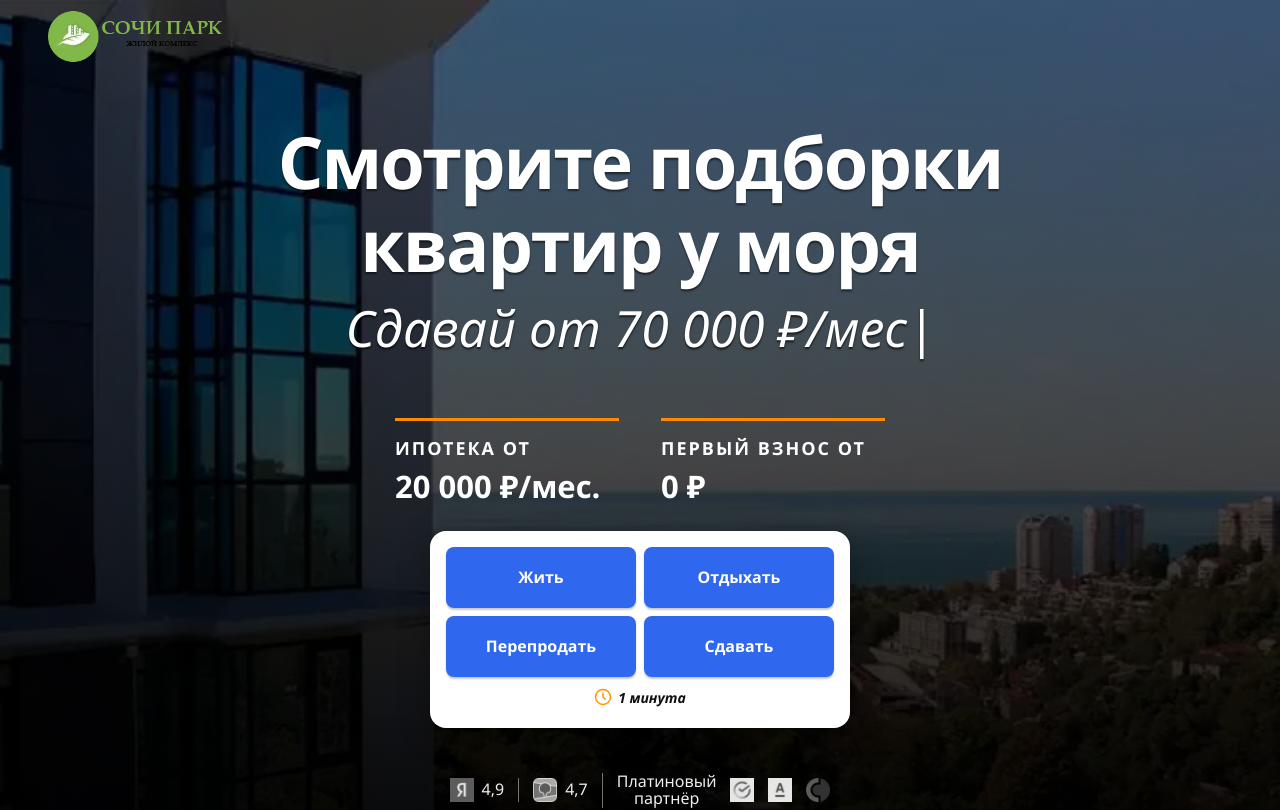
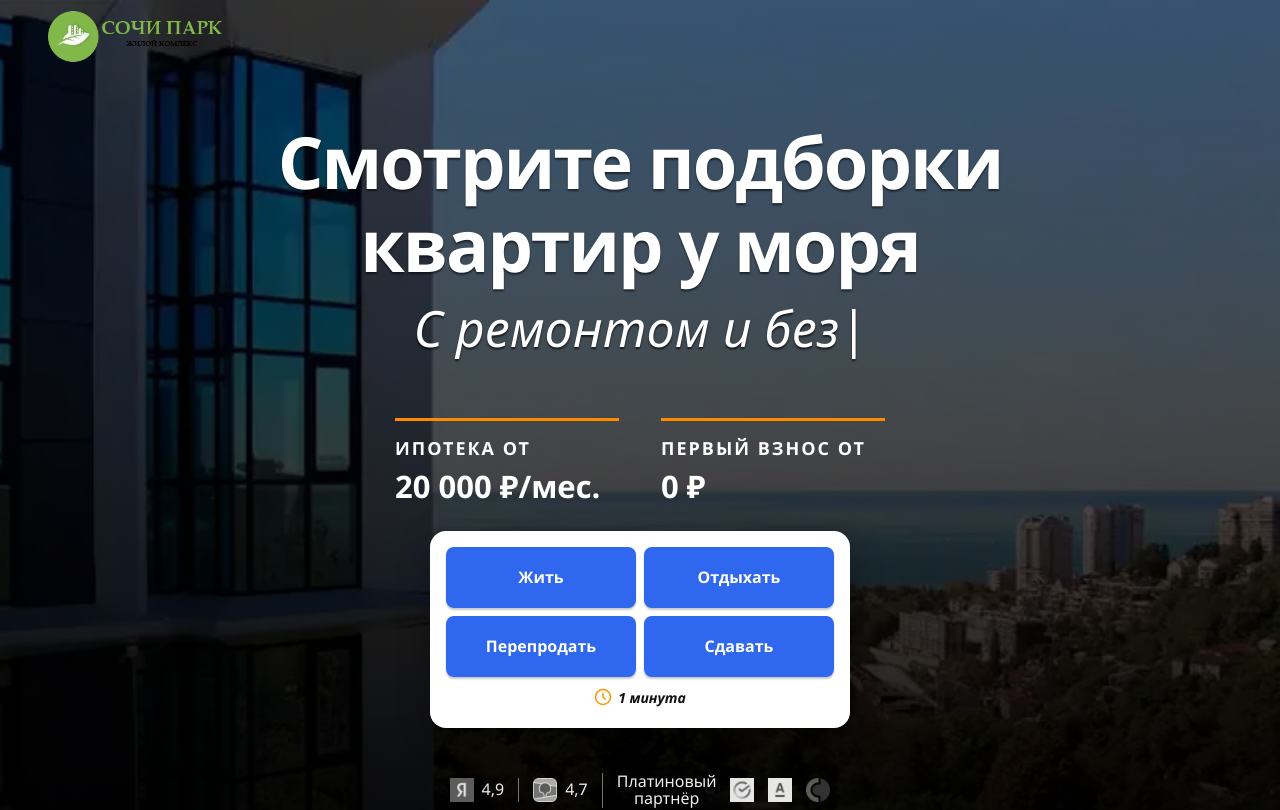
Before and after one commit to igor-jurievich/sochi-park-site-reconstruction, a Next.js app: page / in a window 1280 px wide. Shown: the top 810 px of the page. Built offline with nearby package versions, Linux system fonts and the light colour scheme.

Commit message:
fix: stabilize iPhone mobile layout

```diff
--- a/app/globals.css
+++ b/app/globals.css
@@ -2,9 +2,10 @@
 
 :root { --primary:#3478f6; --primary-deep:#1438ff; --accent:#ff8a00; --text:#1e2022; --muted:#5f6368; --surface-muted:#f7f9fb; }
 * { box-sizing: border-box; }
-html { scroll-behavior: smooth; }
-body { margin:0; color:var(--text); background:#fff; font-family:"Segoe UI",system-ui,-apple-system,Roboto,"Helvetica Neue",Arial,sans-serif; }
+html { max-width:100%; overflow-x:hidden; scroll-behavior:smooth; -webkit-text-size-adjust:100%; text-size-adjust:100%; }
+body { max-width:100%; margin:0; overflow-x:hidden; color:var(--text); background:#fff; font-family:"Segoe UI",system-ui,-apple-system,Roboto,"Helvetica Neue",Arial,sans-serif; }
 button,input,select { font:inherit; }
+button { -webkit-appearance:none; appearance:none; }
 button:focus-visible,a:focus-visible,input:focus-visible,select:focus-visible { outline:3px solid #ff9500; outline-offset:3px; }
 .hero { position:relative; height:max(954px,100vh); min-height:954px; color:#fff; background-image:linear-gradient(rgba(0,0,0,.5),rgba(0,0,0,.7) 50%,#000),url('/backgrounds/video-bg.webp'); background-position:center; background-size:cover; background-repeat:no-repeat; overflow:hidden; }
 .hero-header { position:absolute; z-index:2; inset:0 0 auto; height:80px; padding:7px 48px; }
@@ -12,6 +13,8 @@ button:focus-visible,a:focus-visible,input:focus-visible,select:focus-visible {
 .hero-inner { position:relative; z-index:1; width:min(1000px,calc(100% - 40px)); margin:0 auto; padding-top:120px; text-align:center; }
 .hero h1 { margin:0; font-size:72px; line-height:1.15; letter-spacing:-2px; font-weight:700; text-shadow:0 2px 2px rgba(0,0,0,.55); }
 .hero-rotator { min-height:66px; margin:12px 0 54px; font-size:50px; line-height:1.2; font-style:italic; text-shadow:0 2px 2px rgba(0,0,0,.65); }
+.hero-cursor { display:inline-block; animation:cursor-blink .8s steps(1,end) infinite; }
+@keyframes cursor-blink { 50% { opacity:0; } }
 .hero-finance { display:grid; grid-template-columns:1fr 1fr; width:490px; margin:0 auto 28px; gap:42px; text-align:left; }
 .hero-finance>div { border-top:3px solid var(--accent); padding-top:14px; }
 .hero-finance span { display:block; font-size:18px; font-weight:700; letter-spacing:2px; }
@@ -28,12 +31,12 @@ button:focus-visible,a:focus-visible,input:focus-visible,select:focus-visible {
 .trust-row b { display:inline-grid; place-items:center; width:22px; height:22px; border-radius:4px; background:rgba(255,255,255,.35); }
 .trust-row img { width:24px; height:24px; filter:grayscale(1); opacity:.9; }
 @media (max-width:768px) {
-  .hero { min-height:978px; background-position:center,calc(40% - 50px) center; }
+  .hero { height:auto; min-height:max(978px,100svh); background-position:center,calc(40% - 50px) center; }
   .hero-header { height:80px; padding:7px 19px; }
   .hero-header img { width:166px; }
   .hero-inner { width:100%; padding:90px 20px 0; text-align:left; }
   .hero h1 { font-size:40px; line-height:1.12; letter-spacing:-.8px; text-shadow:0 2px 2px rgba(0,0,0,.75); }
-  .hero-rotator { display:block; min-height:40px; margin:14px 0 0; font-size:32px; line-height:1.24; text-align:left; }
+  .hero-rotator { display:block; height:40px; min-height:40px; margin:14px 0 0; font-size:32px; line-height:1.24; text-align:left; }
   .hero-finance { display:block; width:190px; margin:64px 0 34px; }
   .hero-finance>div { margin-top:16px; padding-top:13px; }
   .hero-finance span { font-size:16px; }
@@ -56,16 +59,17 @@ button:focus-visible,a:focus-visible,input:focus-visible,select:focus-visible {
 .prices-section { min-height:825px; padding:50px 0 40px; background:#fff; }
 .prices-section h2,.payments-section h2 { margin:0 0 28px; text-align:center; color:#1e2022; font-size:60px; line-height:1.1; font-weight:600; letter-spacing:-2px; }
 .apartment-grid { display:grid; grid-template-columns:repeat(3,1fr); gap:28px; }
-.apartment-card { border:1px solid #aeb1b5; background:#fff; }
+.apartment-card { display:flex; min-width:0; flex-direction:column; overflow:hidden; border:1px solid #aeb1b5; background:#fff; }
 .apartment-image { position:relative; height:375px; padding:50px 14px 0; }
-.apartment-image>img { width:100%; height:100%; object-fit:contain; }
+.apartment-image>img { display:block; width:100%; height:100%; object-fit:contain; }
 .badges { position:absolute; top:10px; right:10px; display:flex; flex-direction:column; align-items:flex-end; gap:5px; }
 .badges span { padding:3px 7px; border-radius:3px; color:#fff; background:#28762d; font-size:11px; font-weight:700; }
 .badges span+span { background:#535860; }
-.apartment-copy { padding:0 24px 42px; color:#444; }
+.apartment-copy { display:flex; flex:1; flex-direction:column; padding:0 24px 42px; color:#444; }
 .apartment-copy>p { margin:17px 0 8px; font-size:13px; }
 .apartment-copy h3 { margin:0 0 2px; font-size:18px; line-height:1.35; }
 .apartment-copy small { display:block; margin-bottom:41px; font-size:12px; }
+.apartment-copy .section-cta { margin-top:auto; }
 
 .video-section { position:relative; height:400px; color:#fff; text-align:center; background:linear-gradient(rgba(0,0,0,.42),rgba(0,0,0,.42)),url('/backgrounds/hero.webp') center/cover no-repeat; }
 .video-section>div { position:absolute; inset:0; display:flex; flex-direction:column; align-items:center; justify-content:center; padding:20px; }
@@ -247,6 +251,7 @@ button:focus-visible,a:focus-visible,input:focus-visible,select:focus-visible {
 @media (max-width:420px) {
   .hero-inner { padding-left:20px; padding-right:20px; }
   .hero h1 { font-size:40px; }
+  .hero-rotator { height:80px; min-height:80px; }
   .purpose-card,.trust-row { width:350px; }
   .content { width:calc(100% - 60px); }
 }
@@ -265,13 +270,12 @@ button:focus-visible,a:focus-visible,input:focus-visible,select:focus-visible {
 }
 
 @media (max-width:768px) {
-  .hero { height:100vh; min-height:0; }
   .contact-section { min-height:0; }
   .contact-section img { height:auto; aspect-ratio:3/2; }
   .footer-top { padding-bottom:53px; }
 }
 
-@media (min-width:431px) and (max-width:768px) {
+@media (min-width:700px) and (max-width:768px) {
   .content { width:calc(100% - 40px); }
   .prices-section { min-height:717px; }
   .apartment-grid { display:grid; grid-template-columns:repeat(3,1fr); gap:18px; }
--- a/components/SitePage.tsx
+++ b/components/SitePage.tsx
@@ -25,13 +25,58 @@ export default function SitePage() {
   const [initialPurpose, setInitialPurpose] = useState<string | undefined>();
   const [quizSuccessPath, setQuizSuccessPath] = useState('/spasibo.html?region=eu');
   const [videoOpen, setVideoOpen] = useState(false);
-  const [phraseIndex, setPhraseIndex] = useState(1);
+  const [phraseIndex, setPhraseIndex] = useState(0);
+  const [typedPhrase, setTypedPhrase] = useState('');
 
   useEffect(() => {
     document.documentElement.dataset.appReady = 'true';
-    const phraseTimer = window.setInterval(() => setPhraseIndex((index) => (index + 1) % heroPhrases.length), 2500);
     const quizTimer = window.setTimeout(() => { setInitialPurpose(undefined); setQuizSuccessPath('/spasibo2.html?region=eu'); setQuizOpen(true); }, 17000);
-    return () => { delete document.documentElement.dataset.appReady; window.clearInterval(phraseTimer); window.clearTimeout(quizTimer); };
+    return () => { delete document.documentElement.dataset.appReady; window.clearTimeout(quizTimer); };
+  }, []);
+
+  useEffect(() => {
+    if (window.matchMedia('(prefers-reduced-motion: reduce)').matches) {
+      const reducedMotionTimer = window.setTimeout(() => setTypedPhrase(heroPhrases[0]), 0);
+      return () => window.clearTimeout(reducedMotionTimer);
+    }
+
+    let active = true;
+    let currentPhrase = 0;
+    let character = 0;
+    let deleting = false;
+    let timer = 0;
+
+    const typeNextCharacter = () => {
+      if (!active) return;
+      const phrase = heroPhrases[currentPhrase];
+
+      if (!deleting) {
+        character += 1;
+        setPhraseIndex(currentPhrase);
+        setTypedPhrase(phrase.slice(0, character));
+        if (character >= phrase.length) {
+          deleting = true;
+          timer = window.setTimeout(typeNextCharacter, 1800);
+        } else {
+          timer = window.setTimeout(typeNextCharacter, 65);
+        }
+        return;
+      }
+
+      character -= 1;
+      setTypedPhrase(phrase.slice(0, Math.max(0, character)));
+      if (character <= 0) {
+        deleting = false;
+        currentPhrase = (currentPhrase + 1) % heroPhrases.length;
+        setPhraseIndex(currentPhrase);
+        timer = window.setTimeout(typeNextCharacter, 260);
+      } else {
+        timer = window.setTimeout(typeNextCharacter, 34);
+      }
+    };
+
+    timer = window.setTimeout(typeNextCharacter, 260);
+    return () => { active = false; window.clearTimeout(timer); };
   }, []);
 
   useEffect(() => {
@@ -47,7 +92,7 @@ export default function SitePage() {
     <main>
       <section className="hero" id="header">
         <header className="hero-header"><Image src="/logos/logo.webp" alt="Сочи Парк" width={300} height={100} priority /></header>
-        <div className="hero-inner"><h1>Смотрите подборки<br />квартир у моря</h1><p className="hero-rotator" aria-live="polite">{heroPhrases[phraseIndex]}<span>|</span></p><div className="hero-finance"><div><span>ИПОТЕКА ОТ</span><strong>20 000 ₽/мес.</strong></div><div><span>ПЕРВЫЙ ВЗНОС ОТ</span><strong>0 ₽</strong></div></div><div className="purpose-card" aria-label="Выберите цель покупки"><div className="purpose-grid"><button type="button" onClick={() => openQuiz('Жить на море')}>Жить</button><button type="button" onClick={() => openQuiz('Отдыхать')}>Отдыхать</button><button type="button" onClick={() => openQuiz('Перепродать')}>Перепродать</button><button type="button" onClick={() => openQuiz('Сдавать в аренду')}>Сдавать</button></div><p><img src="/icons/clock.svg" alt="" /><strong>1 минута</strong></p></div><div className="trust-row" aria-label="Рейтинги и партнёры"><span><Image src="/logos/logo-yandex.webp" alt="Яндекс" width={56} height={56} />4,9</span><span><Image src="/logos/logo-2gis.webp" alt="2ГИС" width={56} height={56} />4,7</span><span>Платиновый<br />партнёр</span><Image src="/logos/logo-sber.webp" alt="Сбер" width={56} height={56} /><Image src="/logos/logo-alfa.webp" alt="Альфа-Банк" width={56} height={56} /><Image src="/logos/logo-sovcom.webp" alt="Совкомбанк" width={56} height={56} /></div></div>
+        <div className="hero-inner"><h1>Смотрите подборки<br />квартир у моря</h1><p className="hero-rotator" aria-label={heroPhrases[phraseIndex]}><span className="hero-typed" aria-hidden="true">{typedPhrase}</span><span className="hero-cursor" aria-hidden="true">|</span></p><div className="hero-finance"><div><span>ИПОТЕКА ОТ</span><strong>20 000 ₽/мес.</strong></div><div><span>ПЕРВЫЙ ВЗНОС ОТ</span><strong>0 ₽</strong></div></div><div className="purpose-card" aria-label="Выберите цель покупки"><div className="purpose-grid"><button type="button" onClick={() => openQuiz('Жить на море')}>Жить</button><button type="button" onClick={() => openQuiz('Отдыхать')}>Отдыхать</button><button type="button" onClick={() => openQuiz('Перепродать')}>Перепродать</button><button type="button" onClick={() => openQuiz('Сдавать в аренду')}>Сдавать</button></div><p><img src="/icons/clock.svg" alt="" /><strong>1 минута</strong></p></div><div className="trust-row" aria-label="Рейтинги и партнёры"><span><Image src="/logos/logo-yandex.webp" alt="Яндекс" width={56} height={56} />4,9</span><span><Image src="/logos/logo-2gis.webp" alt="2ГИС" width={56} height={56} />4,7</span><span>Платиновый<br />партнёр</span><Image src="/logos/logo-sber.webp" alt="Сбер" width={56} height={56} /><Image src="/logos/logo-alfa.webp" alt="Альфа-Банк" width={56} height={56} /><Image src="/logos/logo-sovcom.webp" alt="Совкомбанк" width={56} height={56} /></div></div>
       </section>
 
       <section className="prices-section" id="pricesAndAssortment"><div className="content"><h2>Цены и ассортимент</h2><div className="apartment-grid"><ApartmentCard image="/images/flat-studio.webp" alt="Студия 16-24 м² в ЖК Сочи Парк" promo="Ипотека от 0,8% | Рассрочка от 0%" title="Студии 16-24 м²" onOpen={() => openQuiz()} /><ApartmentCard image="/images/flat-one-room.webp" alt="Однокомнатная квартира 37-45 м² в ЖК Сочи Парк" promo="Рассрочка от 0% до 3 лет" title="1-ком. 37-45 м²" onOpen={() => openQuiz()} /><ApartmentCard image="/images/flat-two-room.webp" alt="Двухкомнатная квартира 64 м² в ЖК Сочи Парк" promo="Рассрочка от 0% до 3 лет" title="2-ком. 64 м²" onOpen={() => openQuiz()} /></div></div></section>
```
Also changed, not shown: playwright.config.ts (+18 -1 lines), 1 other file (tests, documents, lock files or other folders).
